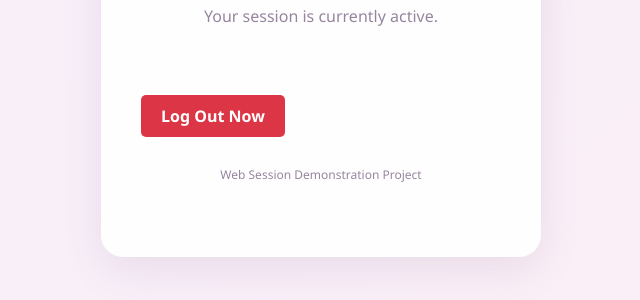
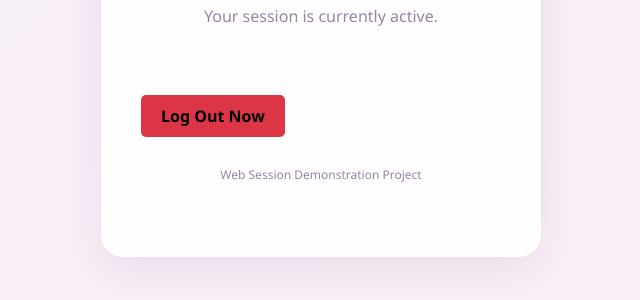
Before and after one commit to atnasiya19/Web-Session-Assignment, a Flask app: template templates/dashboard.html in a window 1280 px wide. Shown: the part 366-666 px from the top of the page, without its empty margins (319-959 px from the left). Run offline with Flask 3, Linux system fonts and the light colour scheme; the template is opened without the code that fills it, so the values that code supplies are empty.

Commit message:
Update dashboard.html

```diff
--- a/templates/dashboard.html
+++ b/templates/dashboard.html
@@ -19,7 +19,8 @@
             <p>Your session is currently active.</p>
 
             <br>
-            <a href="/logout" style="display: inline-block; padding: 10px 20px; background-color: #dc3545; color: white; text-decoration: none; border-radius: 5px; font-weight: bold; text-align: center; margin-top: 15px;">
+            <a href="/logout" style="display: inline-block; padding: 10px 20px; background-color: #dc3545; color: black;
+                text-decoration: none; border-radius: 5px; font-weight: bold; text-align: center; margin-top: 15px;">
                 Log Out Now
             </a>
 
```
